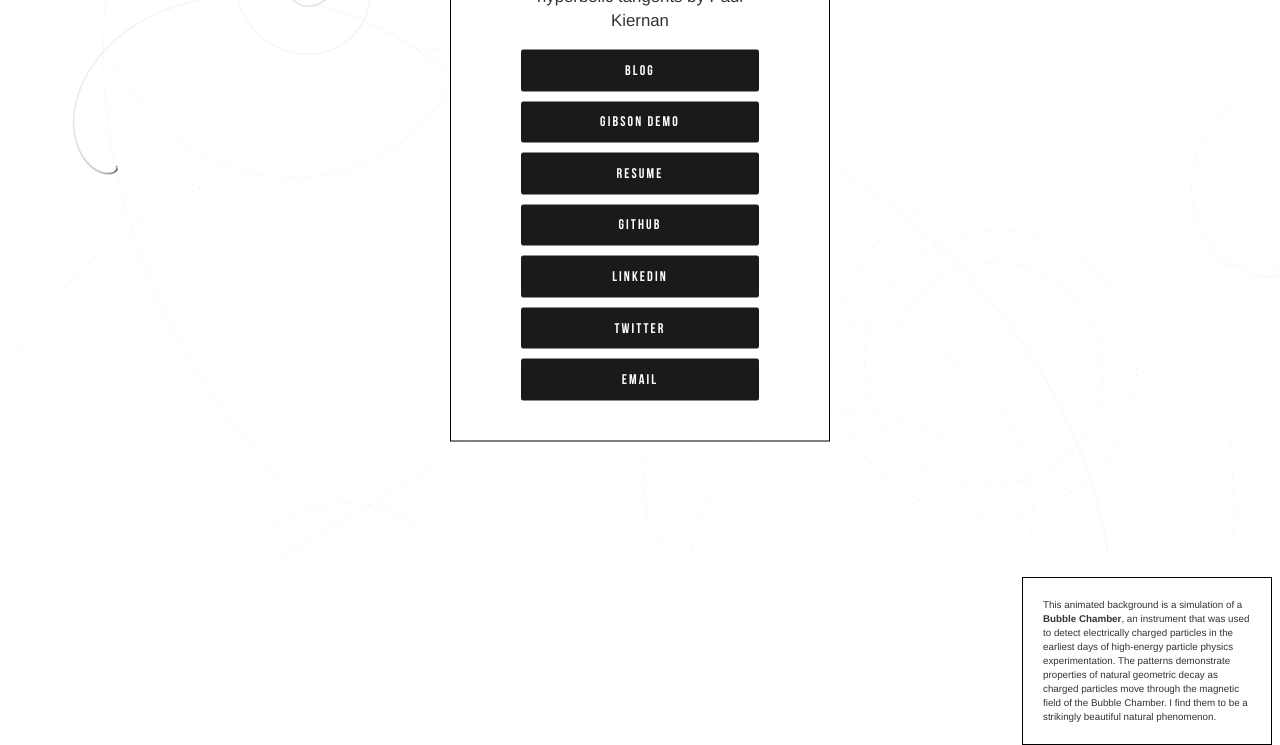
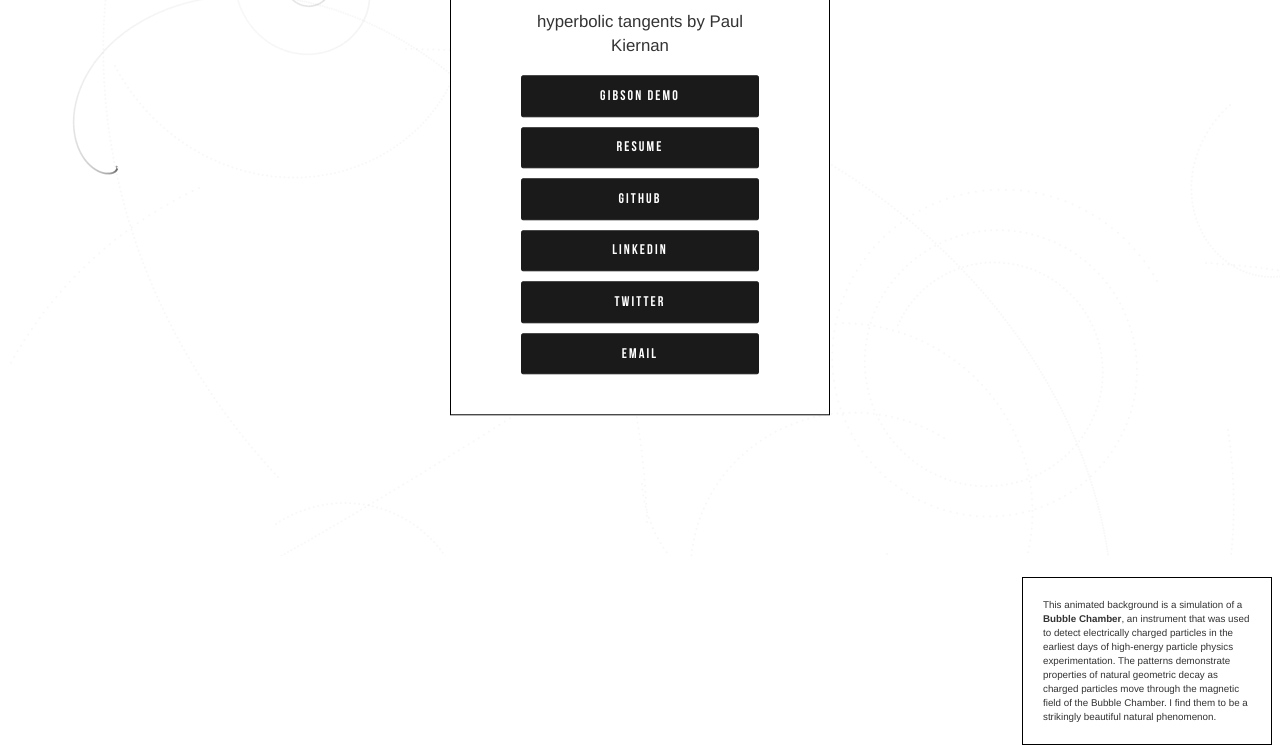
Before and after one commit to paulkiernan/paulynomial-index, a plain HTML site: page index.html in a window 1280 px wide. Shown: the part 252-997 px from the top of the page. Drawn offline with Linux system fonts and the light colour scheme.

Commit message:
Removes blog and updates resume link

```diff
--- a/index.html
+++ b/index.html
@@ -36,9 +36,8 @@
               <h2><hr><span>paulynomial</span><hr></h2>
               <p>hyperbolic tangents by Paul Kiernan</p>
               <div class="buttons">
-                  <a href="/blog/" class="button">Blog</a>
                   <a href="http://gibson.paulynomial.com" class="button">Gibson Demo</a>
-                  <a href="/media/docs/paul_kiernan-resume.pdf" class="button">Resume</a>
+                  <a href="https://github.com/paulkiernan/resume/raw/main/pdf/latest.pdf" class="button">Resume</a>
                   <a href="https://github.com/paulkiernan" class="button">Github</a>
                   <a href="https://www.linkedin.com/in/paulynomial" class="button">LinkedIn</a>
                   <a href="https://twitter.com/gaelic" class="button">Twitter</a>
```
